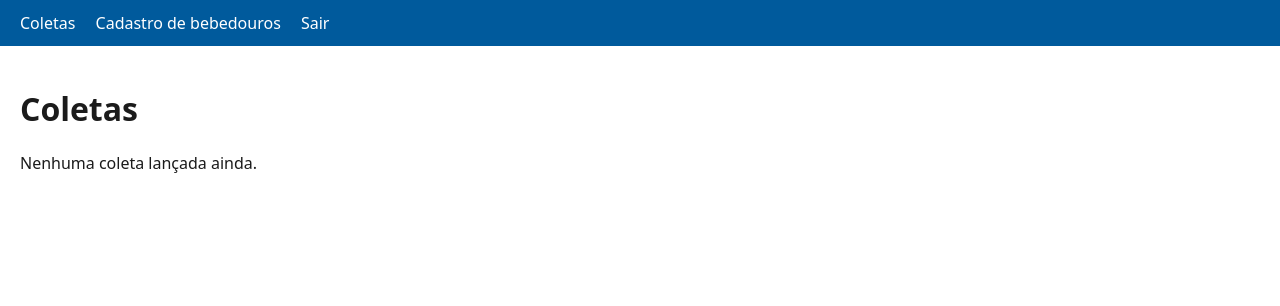
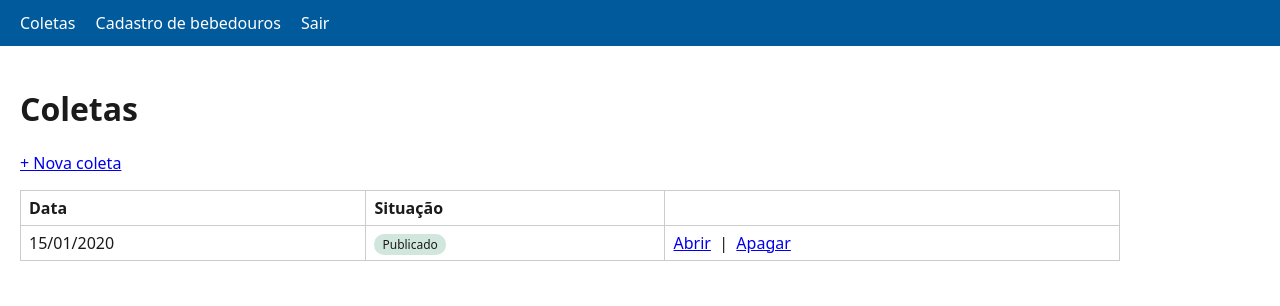
Before and after one commit to Cecilia-eng-05/sistema-ifrn-agua-bebedouros, a Django app: page / in a window 1280 px wide. Shown: the top 306 px of the page. Run offline with Django 5.2, Linux system fonts and the light colour scheme; a user stored in the database is signed in; tables that the repository leaves empty hold one stand-in row (values such as "Sample post").

Commit message:
feat: Coleta model and collection list view
Co-Authored-By: Claude Sonnet 5 <noreply@anthropic.com>

```diff
--- a/bebedouros/models.py
+++ b/bebedouros/models.py
@@ -15,3 +15,24 @@ class Bebedouro(models.Model):
 
     def __str__(self):
         return self.codigo
+
+
+class Coleta(models.Model):
+    RASCUNHO = "rascunho"
+    PUBLICADO = "publicado"
+    STATUS_CHOICES = [(RASCUNHO, "Rascunho"), (PUBLICADO, "Publicado")]
+
+    data = models.DateField(unique=True)
+    status = models.CharField(max_length=10, choices=STATUS_CHOICES, default=RASCUNHO)
+    criada_em = models.DateTimeField(auto_now_add=True)
+    atualizada_em = models.DateTimeField(auto_now=True)
+
+    class Meta:
+        ordering = ["-data"]
+
+    def __str__(self):
+        return f"Coleta de {self.data:%d/%m/%Y}"
+
+    @property
+    def publicada(self):
+        return self.status == self.PUBLICADO
--- a/bebedouros/templates/bebedouros/coleta_list.html
+++ b/bebedouros/templates/bebedouros/coleta_list.html
@@ -1,5 +1,25 @@
 {% extends "bebedouros/base.html" %}
 {% block conteudo %}
   <h1>Coletas</h1>
-  <p>Nenhuma coleta lançada ainda.</p>
+  <p><a href="{% url 'coleta_nova' %}">+ Nova coleta</a></p>
+  {% if coletas %}
+    <table>
+      <thead><tr><th>Data</th><th>Situação</th><th></th></tr></thead>
+      <tbody>
+      {% for coleta in coletas %}
+        <tr>
+          <td>{{ coleta.data|date:"d/m/Y" }}</td>
+          <td><span class="etiqueta {{ coleta.status }}">{{ coleta.get_status_display }}</span></td>
+          <td>
+            <a href="{% url 'lancamento' coleta.pk %}">Abrir</a>
+            &nbsp;|&nbsp;
+            <a href="{% url 'apagar' coleta.pk %}">Apagar</a>
+          </td>
+        </tr>
+      {% endfor %}
+      </tbody>
+    </table>
+  {% else %}
+    <p>Nenhuma coleta lançada ainda.</p>
+  {% endif %}
 {% endblock %}
--- a/bebedouros/views.py
+++ b/bebedouros/views.py
@@ -2,10 +2,12 @@ from django.contrib.auth.decorators import login_required
 from django.http import HttpResponse
 from django.shortcuts import render
 
+from .models import Coleta
+
 
 @login_required
 def coleta_list(request):
-    return render(request, "bebedouros/coleta_list.html", {"coletas": []})
+    return render(request, "bebedouros/coleta_list.html", {"coletas": Coleta.objects.all()})
 
 
 @login_required
```
Also changed, not shown: bebedouros/tests/test_coleta_list.py (added, +21 -0 lines), bebedouros/tests/test_coleta_model.py (added, +18 -0 lines), docs/plans/PROGRESSO-execucao.md (+1 -1 lines), bebedouros/migrations/0002_coleta.py (added).
